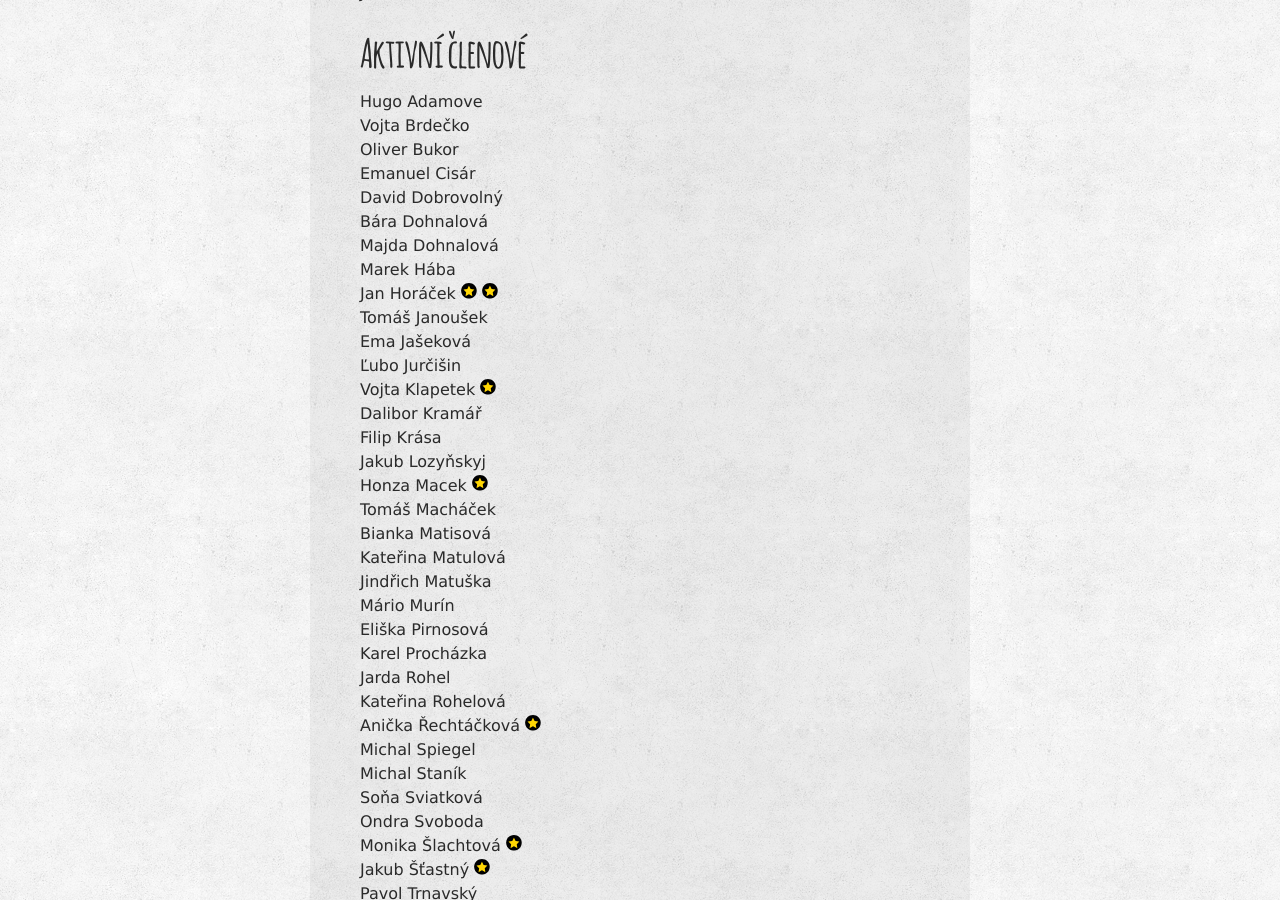
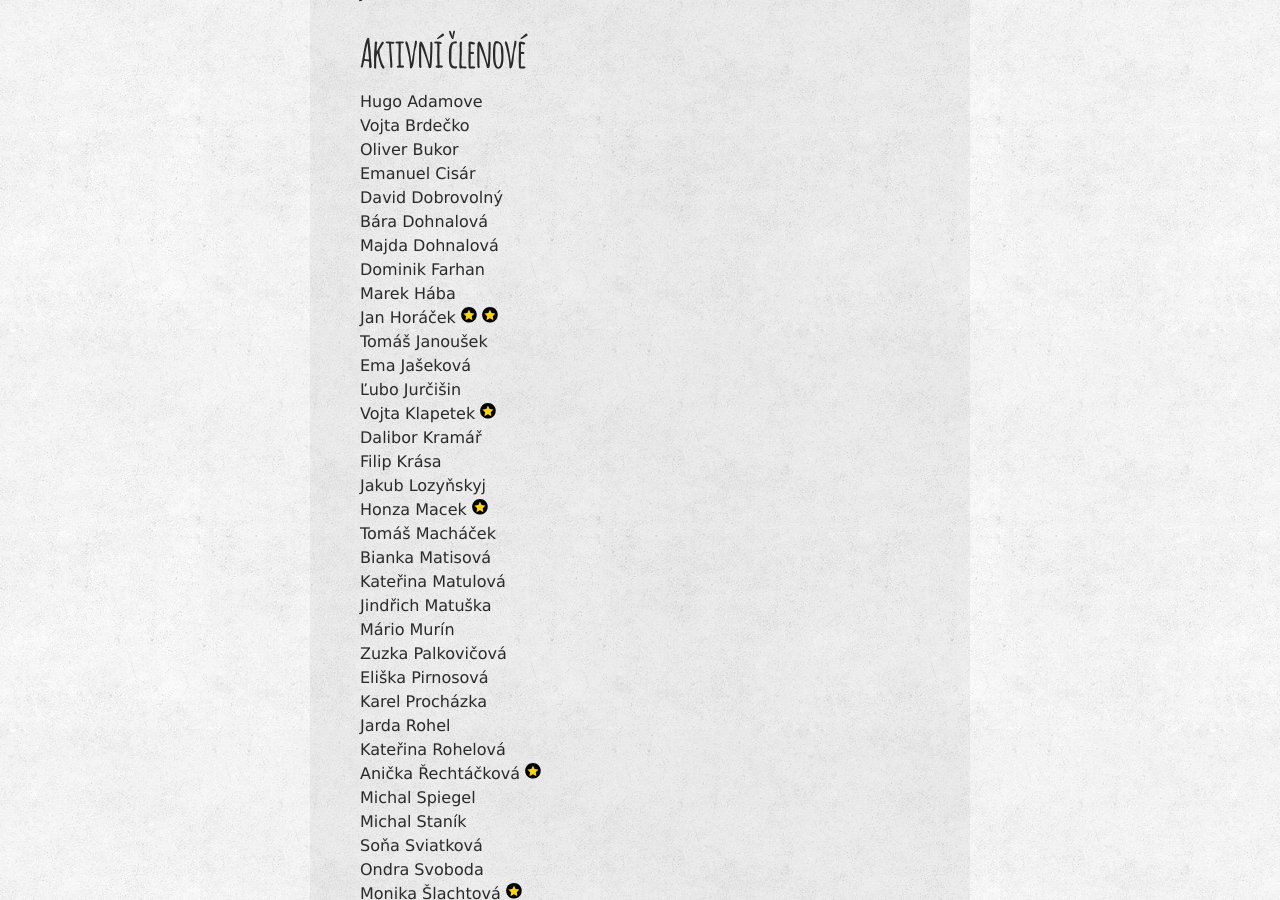
Before and after one commit to zverinec/zverinec-web, a Jekyll site: the page built from _pages/members.md, in a window 1280 px wide and 900 px high, scrolled down 671 px. Built offline with Jekyll 4.4.1, drawn with Linux system fonts in a browser that asks for light colours; comment, search, counter and statistics services are not loaded.

Commit message:
Add active members

```diff
--- a/_pages/members.md
+++ b/_pages/members.md
@@ -23,6 +23,7 @@ Emanuel Cisár<br/>
 David Dobrovolný<br/>
 Bára Dohnalová<br/>
 Majda Dohnalová<br/>
+Dominik Farhan<br/>
 Marek Hába<br/>
 Jan Horáček <img src="img/rad.svg" class="rad" title="Řád přítele severské zvěře za práci na front-endu KSI webu" /> <img src="img/rad.svg" class="rad" title="Řád přítele severské zvěře za celoživotní přínos" /><br/>
 Tomáš Janoušek<br/>
@@ -38,6 +39,7 @@ Bianka Matisová<br/>
 Kateřina Matulová<br/>
 Jindřich Matuška<br/>
 Mário Murín<br/>
+Zuzka Palkovičová<br/>
 Eliška Pirnosová<br/>
 Karel Procházka<br/>
 Jarda Rohel<br/>
```
